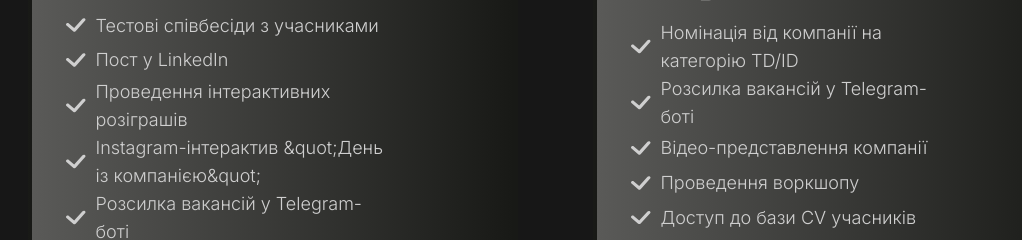
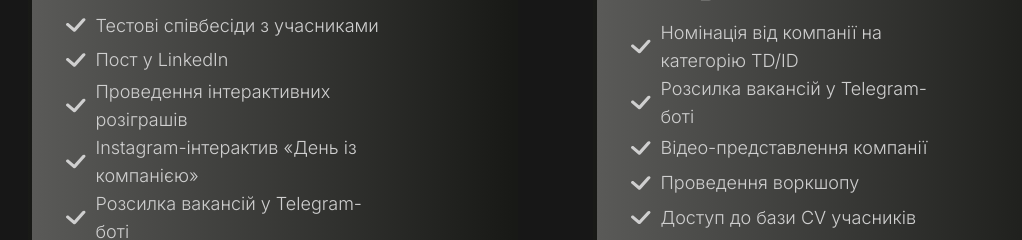
Before and after one commit to Vladpru/bec-2025-partnership-inter, a Next.js app: page / in a window 1280 px wide. Shown: the part 6180-6420 px from the top of the page, without its empty margins (85-1107 px from the left). Built offline with nearby package versions, Linux system fonts and the light colour scheme.

Commit message:
text-change

```diff
--- a/src/data/additionals.ts
+++ b/src/data/additionals.ts
@@ -52,7 +52,7 @@ const addOptions: AdditionalOption[] = [
   },
   {
     id: "8",
-    name: "Instagram-інтерактив &quot;День із компанією&quot;",
+    name: "Instagram-інтерактив «День із компанією»",
     price: "70$",
     description: "Після проведення події Instagram–stories нашої сторінки будуть наповнені контентом Вашої компанії. Ви можете надіслати свої відео або ж наша команда допоможе у їх створенні. Таких сторіз буде до 3.",
     available: 0
--- a/src/data/packages.ts
+++ b/src/data/packages.ts
@@ -29,7 +29,7 @@ const packages: Package[] = [
       "Тестові співбесіди з учасниками",
       "Пост у LinkedIn",
       "Проведення інтерактивних розіграшів",
-      "Instagram-інтерактив &quot;День із компанією&quot;",
+      "Instagram-інтерактив «День із компанією»",
       "Розсилка вакансій у Telegram-боті",
     ],
     descriptions: [
```
